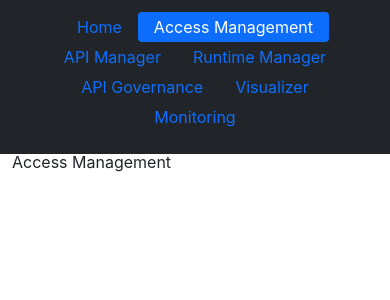
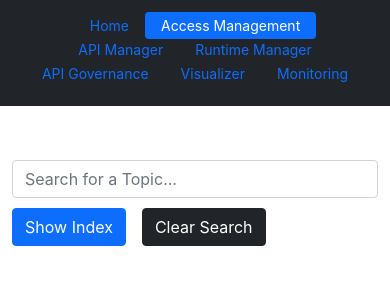
Before and after one commit to mdrafiqux/mule, a React (Create React App) app: page /accessmanagement in a window 390 px wide. Shown: the top 300 px of the page. Built offline with nearby package versions, Linux system fonts and the light colour scheme.

Commit message:
new changes

```diff
--- /dev/null
+++ b/src/accessmanagement.json
@@ -0,0 +1,14 @@
+[
+  {
+    "id":1,
+    "title": "What is Access Management?",
+    "content": " The Anypoint Platform allows you to create and manage separate environments for deploying, which are independent from each other.",
+    "point1": "1. Sandbox for Dev and QA Testing",
+    "point2": "2. Prod for Live App",
+    "point3": "",
+    "point4": "",
+    "point5":"",
+     "point6":"",
+     "image": "<img src=\"\" style=\"width: 40%;\"> "
+  }
+]
--- a/src/index.css
+++ b/src/index.css
@@ -35,9 +35,11 @@
   }
   .nav-link{
     padding: 0.2rem 1rem;
+    font-size: 14px !important;
   }
   .nav-item{
-    height: 30px !important;
+    height: 24px !important;
+
   }
   .py-3{
     padding-top: 0.5rem !important;
@@ -172,3 +174,6 @@
 .nav-item{
   height: 40px;
 }
+p{
+  margin-bottom: 0.2rem;
+}
--- a/src/pages/Accessmanagement.js
+++ b/src/pages/Accessmanagement.js
@@ -1,13 +1,138 @@
 import React from 'react'
+import ReactHtmlParser from "react-html-parser";
+import ACCESSMANAGEMENTDATA from "../accessmanagement.json";
+import { useState } from "react";
+import GoToTop from "../GoToTop";
 
-function Accessmanagement() {
+// function Accessmanagement() {
+//   return (
+//     <>
+//     <div className="container">
+//       <h4>Access Management</h4>
+//       <p>
+//       The Anypoint Platform allows you to create and manage separate environments for deploying, which are independent from each other.
+//       </p>
+//       <ul>
+//         <li>Sandbox for Dev and QA Testing</li>
+//         <li>Production for Live App</li>
+//         </ul>
+//     </div>
+//     </>
+//   )
+// }
+
+export function Accessmanagement() {
+  const [searchTerm, setSearchTerm] = useState("");
+  const [show, setShow] = useState(false);
+  const handleClick = () => {
+    // 👇️ clear input value
+    setSearchTerm('');
+    document.getElementById('searchcontrol').value='';
+    document.getElementById("searchcontrol").focus();
+  };
   return (
     <>
-    <div className="container">
-      Access Management
-    </div>
+      <div className="container">
+        <div className="app">
+          {/* <h2 className="mainheading">Search for Mule Docs</h2> */}
+          <div className="height-135">
+         <div className="fixed-container">
+          <input
+          id="searchcontrol"
+            type="text"
+            className="form-control"
+            placeholder="Search for a Topic..."
+            onChange={(event) => {
+              setSearchTerm(event.target.value);
+
+            }}
+          />
+          <div className="">
+           <button className="btn btn-primary me-3" type="button" onClick={()=>setShow(!show)}>{show === true ? "Hide Index" : "Show Index"}</button>
+           <button className="btn btn-dark" type="button" onClick={handleClick}>Clear Search</button>
+           </div>
+          </div>
+          </div>
+          {ACCESSMANAGEMENTDATA.filter((val) => {
+            if (searchTerm === "") {
+              // return val;
+              //  } else if (val.title.toLowerCase().includes(searchTerm.toLowerCase()) || val.content.toLowerCase().includes(searchTerm.toLowerCase()) || val.point1.toLowerCase().includes(searchTerm.toLowerCase()) || val.point2.toLowerCase().includes(searchTerm.toLowerCase()) || val.point3.toLowerCase().includes(searchTerm.toLowerCase()) || val.point4.toLowerCase().includes(searchTerm.toLowerCase()) || val.point5.toLowerCase().includes(searchTerm.toLowerCase()) || val.point6.toLowerCase().includes(searchTerm.toLowerCase())) {
+            } else if (val.title.toLowerCase().includes(searchTerm.toLowerCase())) {
+              return val;
+            }
+          }).map((val, key) => {
+            return (
+              <div className="box" key={val.id}>
+                <h4 className="heading">{val.title}</h4>
+                <p className="paragraph">{ReactHtmlParser(val.content)}</p>
+                <p className="paragraph">{ReactHtmlParser(val.point1)}</p>
+                <p className="paragraph">{ReactHtmlParser(val.point2)}</p>
+                <p className="paragraph">{ReactHtmlParser(val.point3)}</p>
+                <p className="paragraph">{ReactHtmlParser(val.point4)}</p>
+                <p className="paragraph">{ReactHtmlParser(val.point5)}</p>
+                <p className="paragraph">{ReactHtmlParser(val.point6)}</p>
+                <p className="paragraph">{ReactHtmlParser(val.image)}</p>
+              </div>
+            );
+          })}
+        </div>
+      </div>
+      <div className="container pad-lr-20 m-top-135">
+
+
+        {
+         ACCESSMANAGEMENTDATA.map( (questions,key) => {
+            return(
+              <>
+              <div className="search-list" key={questions.id}>
+                {
+                  show &&
+                  <>
+                  <div className="">
+                  <ul><li><a href={"#"+questions.id} className="anchor">{questions.id}. {questions.title}</a></li></ul>
+                  </div>
+                  </>
+                                  }
+              </div>
+
+              </>
+            )
+          })
+        }
+        {
+         ACCESSMANAGEMENTDATA.map( (questionblocks, key) => {
+            return(
+              <>
+              <div className="index-list" key={questionblocks.id}>
+                {
+                  show &&
+                  <>
+                  <div className="questions-list" id={questionblocks.id}>
+                  <h4 className="heading">{questionblocks.title}</h4>
+                <p className="paragraph">{ReactHtmlParser(questionblocks.content)}</p>
+                <p className="paragraph">{ReactHtmlParser(questionblocks.point1)}</p>
+                <p className="paragraph">{ReactHtmlParser(questionblocks.point2)}</p>
+                <p className="paragraph">{ReactHtmlParser(questionblocks.point3)}</p>
+                <p className="paragraph">{ReactHtmlParser(questionblocks.point4)}</p>
+                <p className="paragraph">{ReactHtmlParser(questionblocks.point5)}</p>
+                <p className="paragraph">{ReactHtmlParser(questionblocks.point6)}</p>
+                <p className="paragraph">{ReactHtmlParser(questionblocks.image)}</p>
+                  </div>
+                  </>
+                                  }
+              </div>
+
+              </>
+            )
+          })
+        }
+
+      </div>
+      <div className="wrapper-div">
+      <GoToTop />
+      </div>
     </>
-  )
-}
+  );
+};
 
 export default Accessmanagement;
--- a/src/pages/Home.js
+++ b/src/pages/Home.js
@@ -8,10 +8,6 @@
 export function Home() {
   const [searchTerm, setSearchTerm] = useState("");
   const [show, setShow] = useState(false);
-  // const [message, setMessage] = useState('');
-  // const handleChange = event => {
-  //   setSearchTerm(event.target.value);
-  // };
   const handleClick = () => {
     // 👇️ clear input value
     setSearchTerm('');
```
